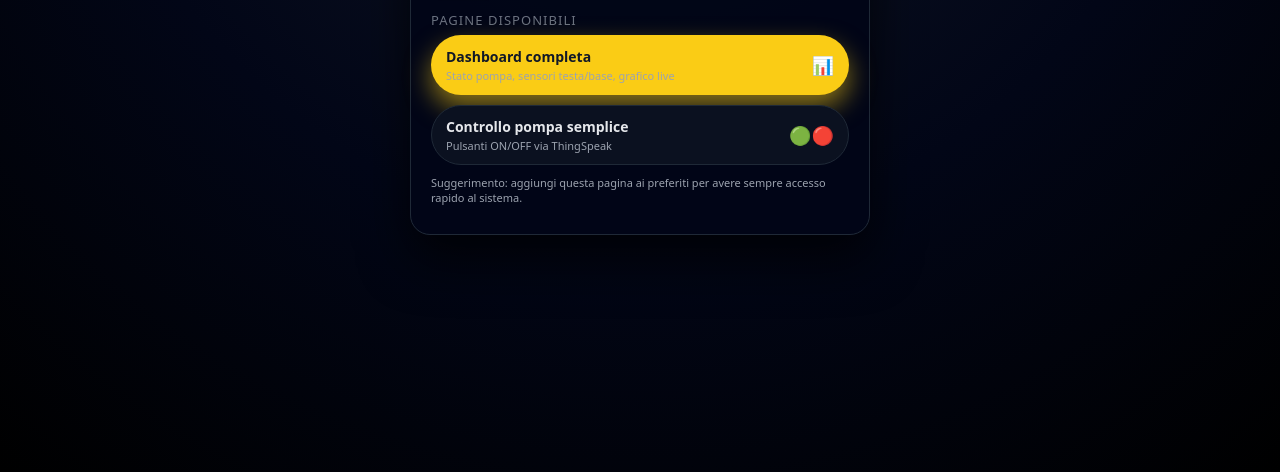
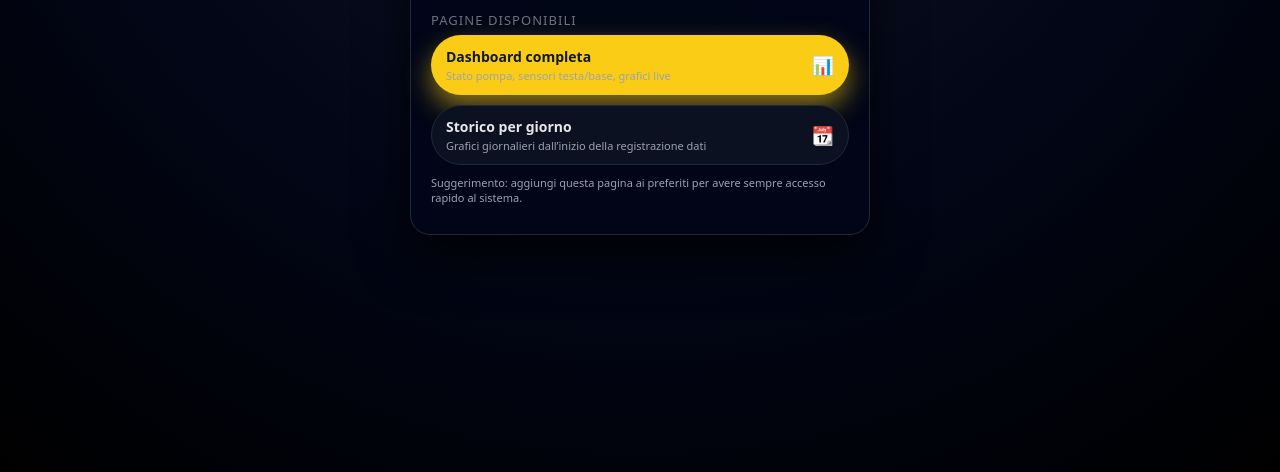
Before and after one commit to die89/Progetto-Omnia, a plain HTML site: page index.html in a window 1280 px wide. Shown: the part 328-800 px from the top of the page. Drawn offline with Linux system fonts and the light colour scheme.

Commit message:
Add button for daily historical data
Added a new button for daily historical data.

```diff
--- a/index.html
+++ b/index.html
@@ -43,8 +43,6 @@
       gap: 12px;
       margin-bottom: 14px;
     }
-
-    /* LOGO CLAYPAKY */
     .logo-img {
       height: 42px;
       width: auto;
@@ -53,7 +51,6 @@
       padding: 4px;
       box-shadow: 0 0 16px var(--accent-soft);
     }
-
     h1 {
       margin: 0;
       font-size: 22px;
@@ -147,9 +144,7 @@
 <body>
   <div class="card">
     <header>
-      <!-- LOGO AL POSTO DEL CERCHIO -->
       <img src="claypaky.png" class="logo-img" alt="Claypaky logo" />
-
       <div>
         <h1>Progetto Omnia</h1>
         <p class="subtitle">Sistema di deumidificazione e rigenerazione silica gel · Arduino UNO R4 WiFi · ThingSpeak</p>
@@ -162,17 +157,18 @@
       <a class="btn btn-main" href="dashboard.html">
         <span class="btn-label">
           <span>Dashboard completa</span>
-          <small>Stato pompa, sensori testa/base, grafico live</small>
+          <small>Stato pompa, sensori testa/base, grafici live</small>
         </span>
         <span class="btn-icon">📊</span>
       </a>
 
-      <a class="btn btn-secondary" href="relay_control.html">
+      <!-- PULSANTE NUOVO: storici giornalieri -->
+      <a class="btn btn-secondary" href="storico.html">
         <span class="btn-label">
-          <span>Controllo pompa semplice</span>
-          <small>Pulsanti ON/OFF via ThingSpeak</small>
+          <span>Storico per giorno</span>
+          <small>Grafici giornalieri dall’inizio della registrazione dati</small>
         </span>
-        <span class="btn-icon">🟢🔴</span>
+        <span class="btn-icon">📆</span>
       </a>
     </div>
 
```
